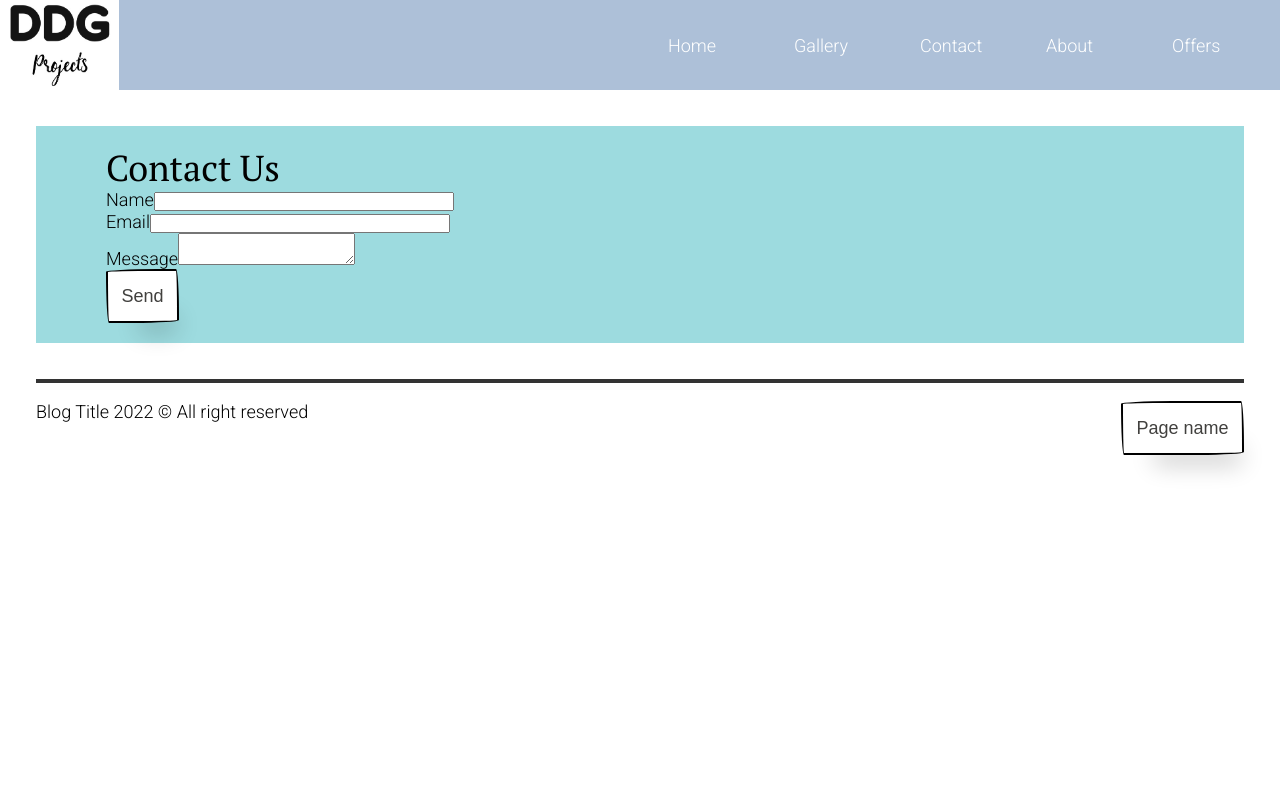
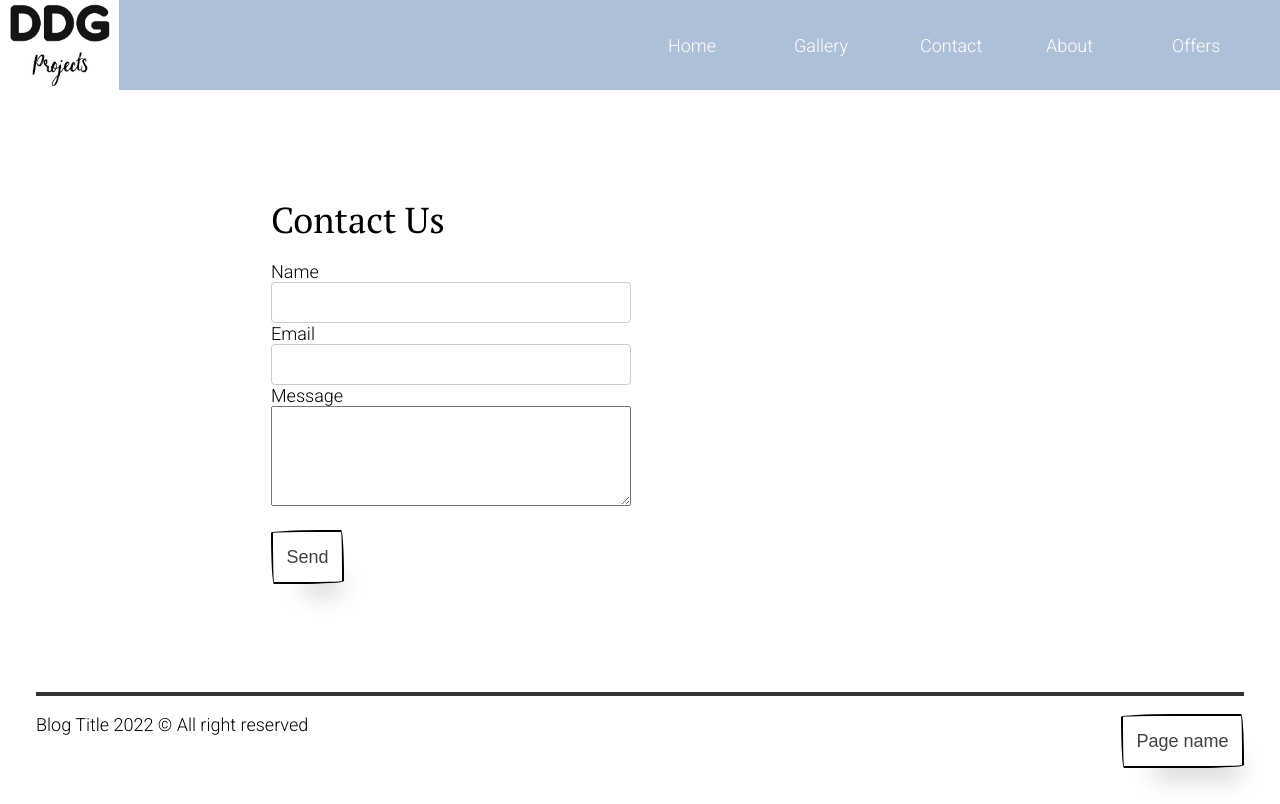
Before and after one commit to MitkoDG/react-test-app, a React (Create React App) app: page /contact in a window 1280 px wide. Built offline with nearby package versions, Linux system fonts and the light colour scheme; the HTML template or start-up script is replaced by a standard one.

Commit message:
styling the contact form

```diff
--- a/src/App.css
+++ b/src/App.css
@@ -1 +1,98 @@
 @import url(./assets/css/typography.css);
+
+.form_container {
+  width: 90%;
+  max-width: 43rem;
+  padding: 1rem;
+  border-radius: 12px;
+  background-color: white;
+  margin: 3rem auto;
+}
+
+.form_control {
+  margin-bottom: 1rem;
+}
+
+.form_control input,
+.form_control label {
+  display: block;
+}
+
+.form_control label {
+  font-weight: bold;
+  margin-bottom: 0.5rem;
+}
+
+.form_control input,
+.form_control select {
+  font: inherit;
+  padding: 0.5rem;
+  border-radius: 4px;
+  border: 1px solid #ccc;
+  width: 20rem;
+  max-width: 100%;
+}
+
+.form_control input:focus {
+  outline: none;
+  border-color: #240370;
+  background-color: #e0d4fd;
+}
+
+.control_group {
+  display: flex;
+  column-gap: 1rem;
+  flex-wrap: wrap;
+}
+
+.control_group .form_control {
+  min-width: 15rem;
+  flex: 1;
+}
+
+/* button {
+    font: inherit;
+    background-color: #240370;
+    color: white;
+    border: 1px solid #240370;
+    padding: 0.5rem 1.5rem;
+    border-radius: 4px;
+    cursor: pointer;
+  } */
+
+/* button:hover,
+  button:active {
+    background-color: #33059e;
+    border-color: #33059e;
+  } */
+
+/* button:disabled,
+  button:disabled:hover,
+  button:disabled:active {
+    background-color: #ccc;
+    color: #292929;
+    border-color: #ccc;
+    cursor: not-allowed;
+  } */
+
+.form_actions {
+  text-align: right;
+}
+
+.form_actions button {
+  margin-left: 1rem;
+}
+
+.invalid input {
+  border: 1px solid #b40e0e;
+  background-color: #fddddd;
+}
+
+.invalid input:focus {
+  border-color: #ff8800;
+  background-color: #fbe8d2;
+}
+
+.error_text {
+  color: #b40e0e;
+}
--- a/src/pages/About.js
+++ b/src/pages/About.js
@@ -1,5 +1,4 @@
 import React from 'react'
-import Button from '../util/Button'
 
 const About = () => {
     return (
--- a/src/pages/Contact.js
+++ b/src/pages/Contact.js
@@ -18,19 +18,19 @@ const Contact = () => {
     <div className={classes.form_container}>
       <h2>Contact Us</h2>
       <form onSubmit={onSubmit}>
-        <div>
+        <div className={classes.form_control}>
           <label className="form-label" htmlFor="name">
             Name
           </label>
           <input type="text" id="name" required />
         </div>
-        <div>
+        <div className={classes.form_control}>
           <label className="form-label" htmlFor="email">
             Email
           </label>
           <input type="email" id="email" required />
         </div>
-        <div>
+        <div className={classes.form_control}>
           <label htmlFor="message">
             Message
           </label>
--- a/src/pages/Contact.module.css
+++ b/src/pages/Contact.module.css
@@ -1,13 +1,41 @@
 .form_container {
-  background-repeat: no-repeat;
-  background-position: center;
-  padding: 20px 70px;
-  background-color: #9ddbdf;
+  width: 90%;
+  max-width: 43rem;
+  padding: 1rem;
+  margin: 5rem auto;
 }
 
-.form_container form {
+.form_container h2 {
+    margin-bottom: 20px;
 }
 
-.form_container input {
-    min-width: 300px;
+.form_container button {
+    margin-top: 20px;
 }
+
+.form_control input,
+.form_control label {
+  display: block;
+}
+
+.form_control input,
+.form_control select {
+  font: inherit;
+  padding: 0.5rem;
+  border-radius: 4px;
+  border: 1px solid #ccc;
+  width: 20rem;
+  max-width: 100%;
+}
+
+.form_control input:focus {
+    outline: none;
+    border-color: #240370;
+    background-color: #e0d4fd;
+  }
+
+  .form_control textarea {
+    height: 100px;
+    width: 20rem;
+    font-size: 1rem;
+  }
--- a/src/pages/Home.js
+++ b/src/pages/Home.js
@@ -1,4 +1,4 @@
-import { Link, useLocation } from 'react-router-dom';
+import { useLocation } from 'react-router-dom';
 import GalleryView from '../component/GalleryView/GalleryView';
 
 
```
